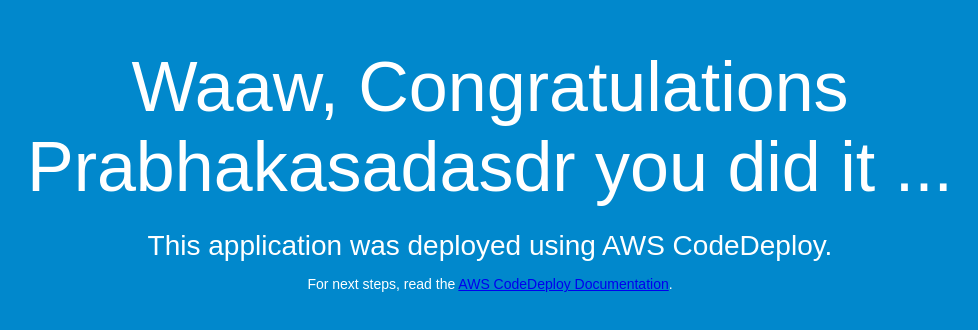
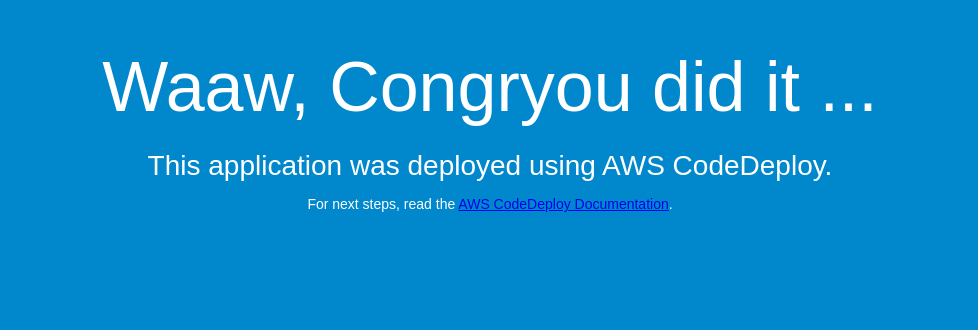
Before and after one commit to xenon-abhi/test-jenkins, a plain HTML site: page index.html in a window 1280 px wide. Shown: the whole page, without its empty margins (150-1128 px from the left). Drawn offline with Linux system fonts and the light colour scheme.

Commit message:
Update index.html

```diff
--- a/index.html
+++ b/index.html
@@ -26,7 +26,7 @@
 </head>
 <body>
   <div align="center">
-    <h1>Waaw, Congratulations Prabhakasadasdr you did it ...</h1>
+    <h1>Waaw, Congryou did it ...</h1>
     <h2>This application was deployed using AWS CodeDeploy.</h2>
     <p>For next steps, read the <a href="http://aws.amazon.com/documentation/codedeploy">AWS CodeDeploy Documentation</a>.</p>
   </div>
```
